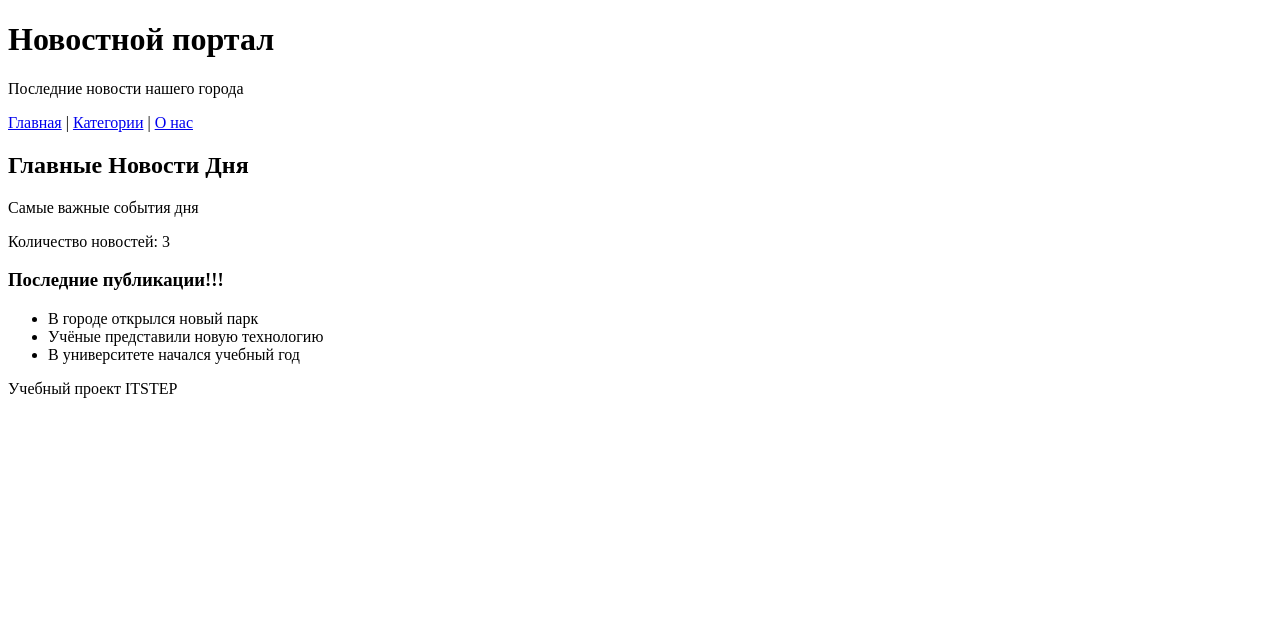
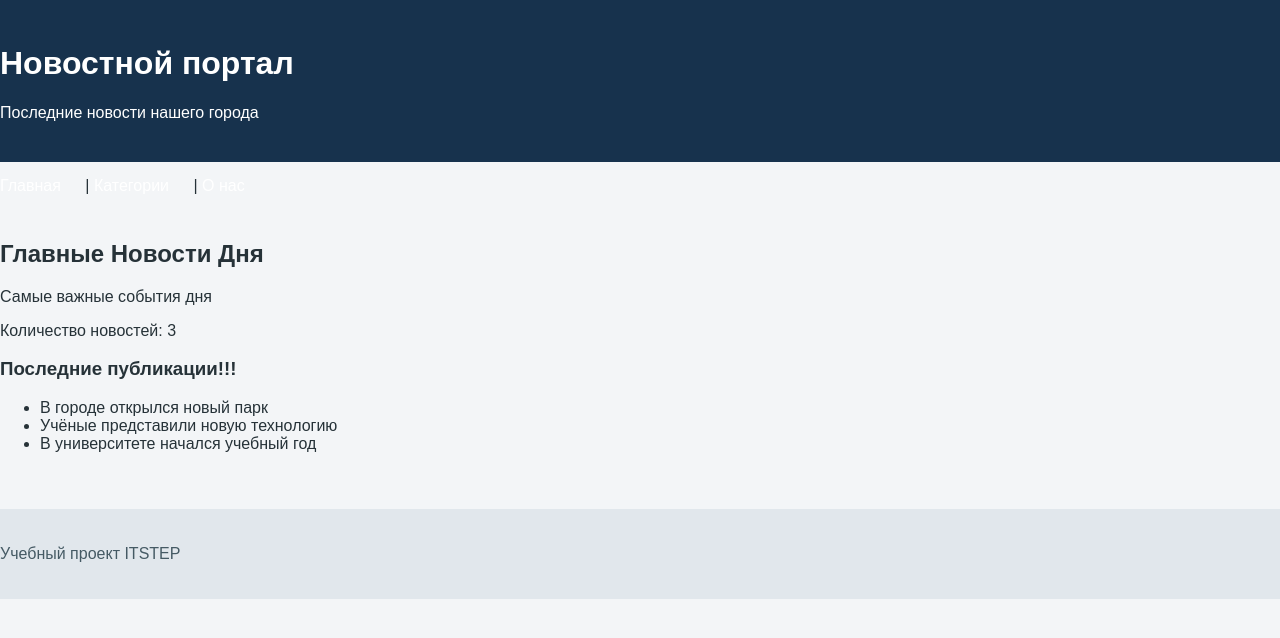
Before and after one commit to tima6788/itp, a Django app: page / in a window 1280 px wide. Shown: the top 638 px of the page. Run offline with Django 5.2, Linux system fonts and the light colour scheme.

Commit message:
добавили эту фигню CSS доделать

```diff
--- /dev/null
+++ b/DJvenv/web_news/news/static/news/style.css
@@ -0,0 +1,71 @@
+/* Общие настройки страницы */
+body {
+    margin: 0;
+    background-color: #f3f5f7;
+    color: #263238;
+    font-family: Arial, sans-serif;
+}
+
+/* Верхняя часть сайта */
+header {
+    background-color: #17324d;
+    color: white;
+    padding: 24px 0;
+}
+
+/* Основной контейнер */
+.container {
+    width: 90%;
+    max-width: 1000px;
+    margin: 0 auto;
+}
+
+/* Заголовок сайта */
+title {
+    margin: 0;
+    font-size: 30px;
+}
+
+/* Навигация */
+nav {
+    margin-top: 15px;
+}
+
+nav a {
+    color: white;
+    text-decoration: none;
+    margin-right: 20px;
+}
+
+nav a:hover {
+    text-decoration: underline;
+    color red;
+}
+
+/* Основная часть страницы */
+main {
+    padding-top: 25px;
+    padding-bottom: 40px;
+}
+
+/* Карточка новости */
+.news-card {
+    background-color: white;
+    padding: 20px;
+    margin-bottom: 18px;
+    border-radius: 8px;
+    border: 1px solid #dfe4e8;
+}
+
+/* Заголовок новости */
+.news-card h2 {
+    margin-top: 0;
+    color: #17324d;
+}
+
+/* Подвал сайта */
+footer {
+    background-color: #e1e7ec;
+    padding: 20px 0;
+    color: #455a64;
+}
--- a/DJvenv/web_news/news/templates/news/base.html
+++ b/DJvenv/web_news/news/templates/news/base.html
@@ -1,13 +1,15 @@
 <!DOCTYPE html>
+{% load static %}
 <html lang="ru">
 <head>
     <meta charset="UTF-8">
     <meta name="viewport" content="width=device-width, initial-scale=1.0">
+    <link rel="stylesheet" href="{% static 'news/style.css' %}">
+    <title class="site-title">{% block title %}Новостной портал{% endblock %}</title>
 
-    <title>{% block title %}Новостной портал{% endblock %}</title>
 </head>
 <body>
-    <header>
+    <header class="site-header">
         <h1>Новостной портал</h1>
         <p>Последние новости нашего города</p>
     </header>
@@ -17,7 +19,8 @@
         |
         <a href="{% url 'category' %}">Категории</a>
         |
-        <a href="% url 'about' %">О нас</a>
+        <a href="{% url 'about' %}">О нас</a>
+
     </nav>
 
     <main>
--- a/DJvenv/web_news/news/views.py
+++ b/DJvenv/web_news/news/views.py
@@ -13,7 +13,7 @@ from django.shortcuts import render
 def about(request):
     content = {
         "title": "О нас",
-        "text": " мы крутой новостной портал ееее лучшие лол кек чики бомбони"
+        "text": " мы крутой новостной портал ееее лучшие лол кек чики бомбони",
     }
     return render(request, "news/about.html", content)
 
--- a/DJvenv/web_news/web_news/urls.py
+++ b/DJvenv/web_news/web_news/urls.py
@@ -24,5 +24,4 @@ urlpatterns = [
     path("", views.index, name="home"),
     path("category/", views.category, name="category"),
     path("about/", views.about, name="about"),
-
 ]
```
